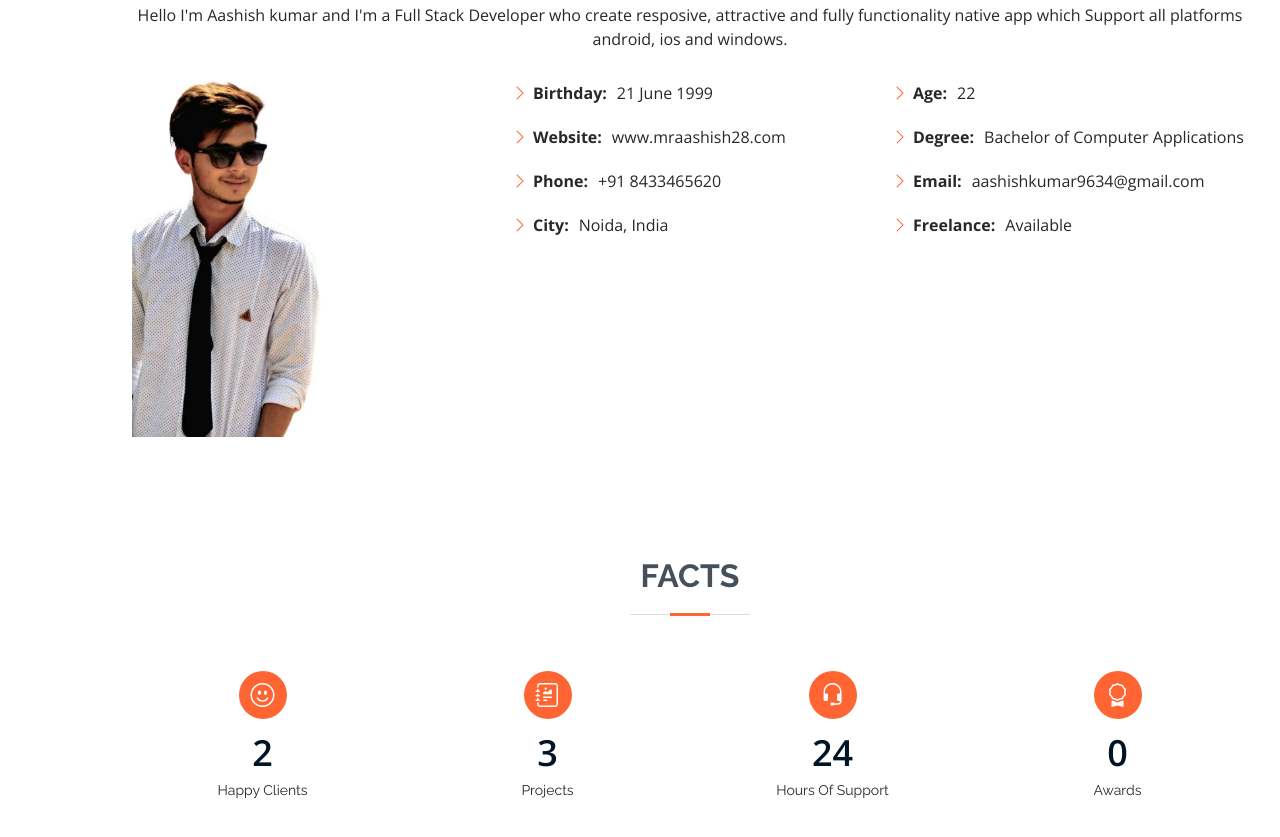
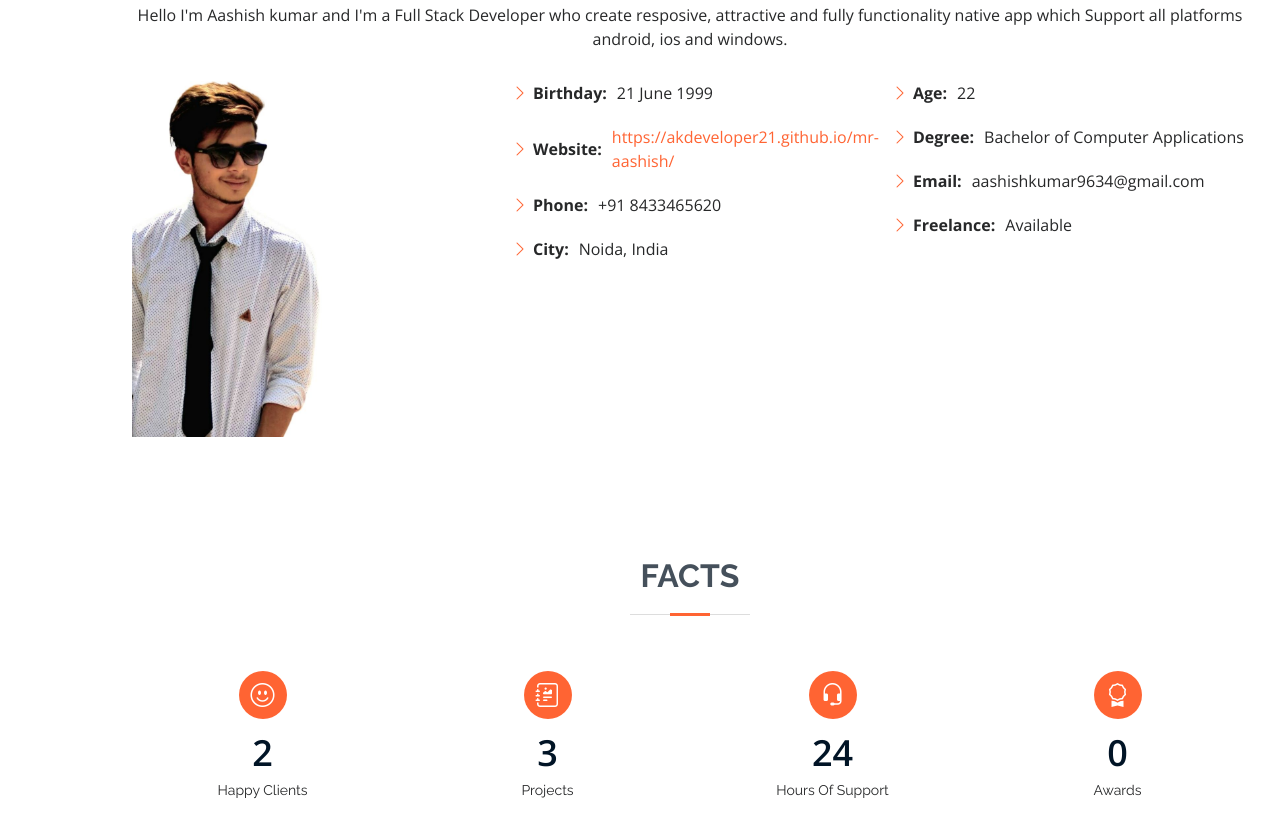
Before and after one commit to akdeveloper21/mr-aashish, a website: page index.html in a window 1280 px wide. Shown: the part 935-1772 px from the top of the page. Drawn offline with nearby package versions, Linux system fonts and the light colour scheme.

Commit message:
change website

```diff
--- a/index.html
+++ b/index.html
@@ -164,7 +164,7 @@
                     </li>
                     <li>
                       <i class="bi bi-chevron-right"></i>
-                      <strong>Website:</strong> <span>www.mraashish28.com</span>
+                      <strong>Website:</strong>  <a href="https://akdeveloper21.github.io/mr-aashish/">https://akdeveloper21.github.io/mr-aashish/</a>
                     </li>
                     <li>
                       <i class="bi bi-chevron-right"></i>
```
